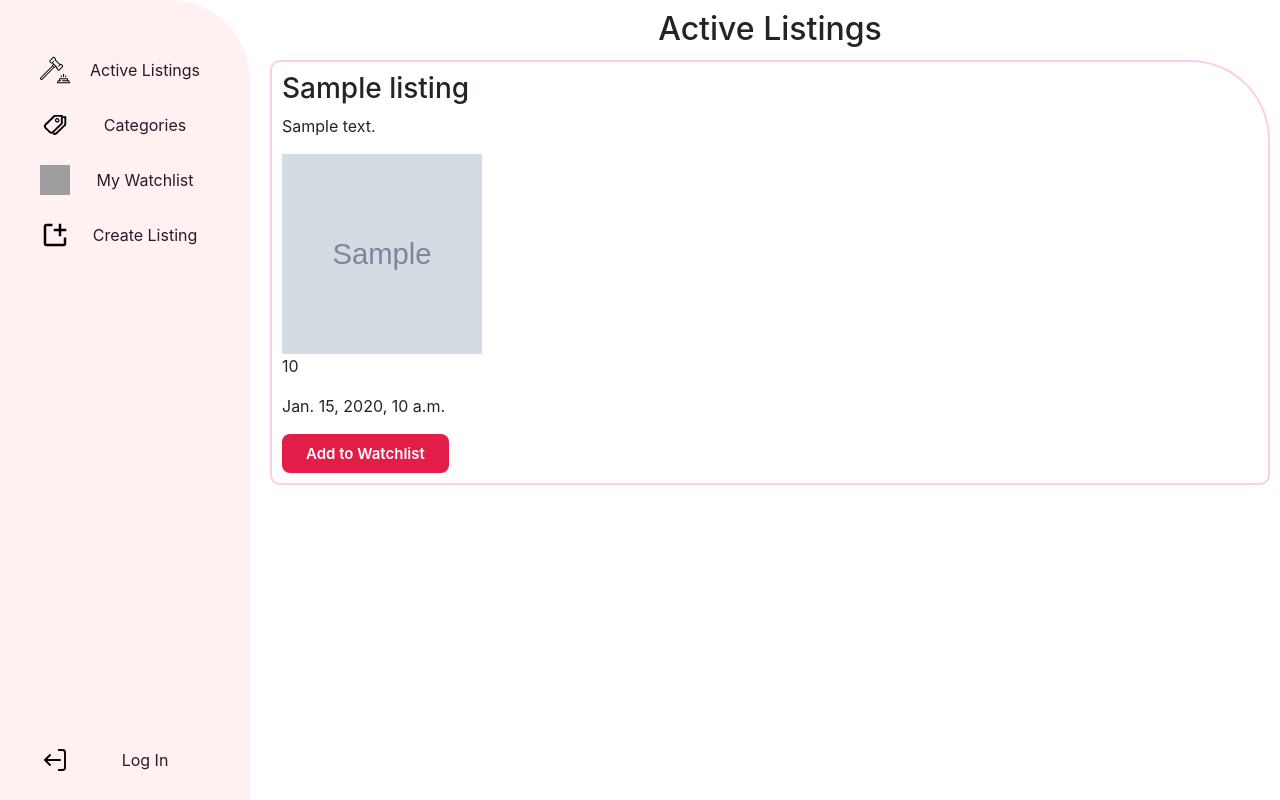
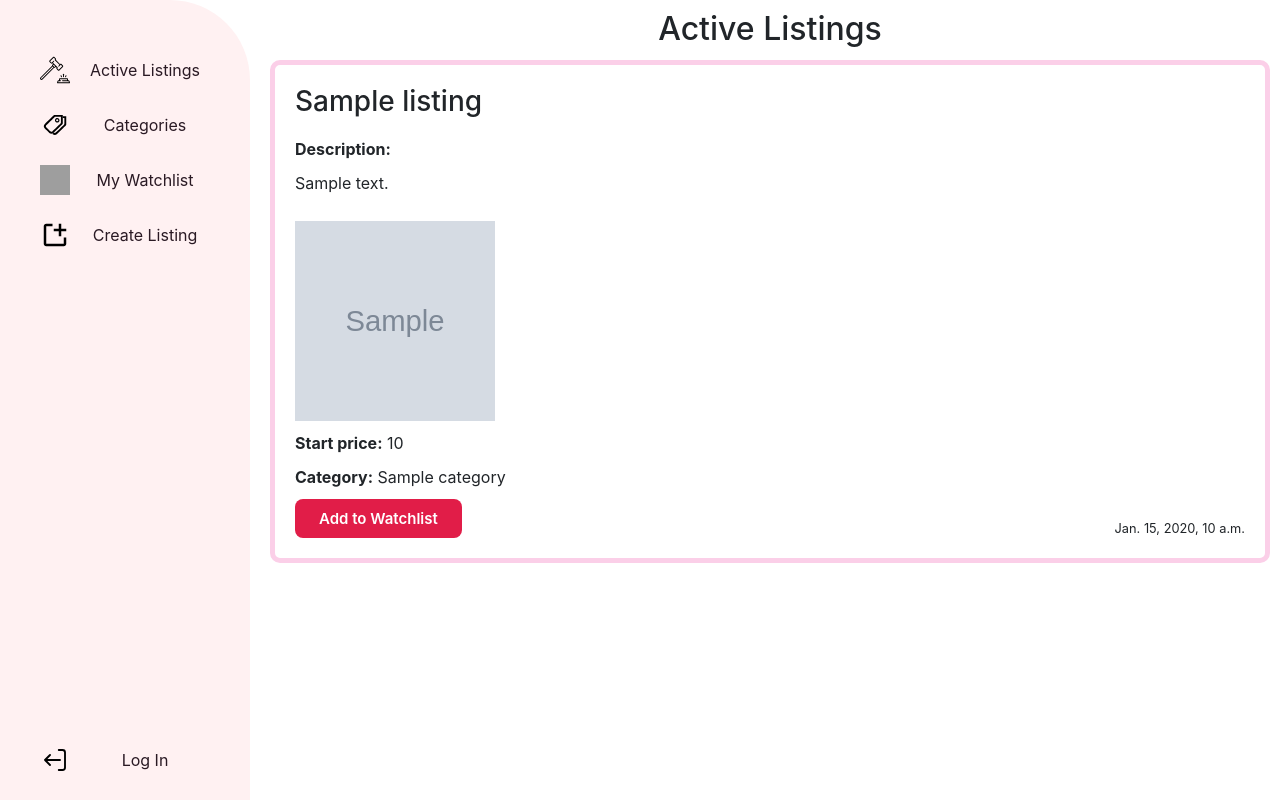
Before and after one commit to TastePate/commerce, a Django app: template auctions/templates/auctions/index.html in a window 1280 px wide. Run offline with Django 3.2, Linux system fonts and the light colour scheme; the template is opened without the code that fills it: most values are stand-ins (such as "Sample title", 1, 10 or a date in 2020); grey boxes marked "Sample" are stand-in pictures; some libraries are stand-ins or nearby versions; grey boxes are pictures that could not be loaded.

Commit message:
update: listing cards on index.html styles

```diff
--- a/auctions/static/auctions/styles.css
+++ b/auctions/static/auctions/styles.css
@@ -86,10 +86,28 @@ h2 {
 }
 
 .listings-item {
+    display: grid;
+    grid-template-columns: auto;
+    gap: 10px;
     background-color: #FFFFFF;
+    border-radius: 10px 10px 10px 10px;
+    padding: 20px;
+    border: 5px solid #FBCFE8;
+    transition: border-radius 0.2s ease;
+}
+
+.listings-item:hover {
     border-radius: 10px 80px 10px 10px;
-    padding: 10px;
-    border: 2px solid #FBCFE8;
+}
+
+.listings-item > small {
+    justify-self: end;
+}
+
+.listings-item-footer {
+    display: flex;
+    justify-content: space-between;
+    align-items: end;
 }
 
 .listings-item > img {
--- a/auctions/templates/auctions/listings_card.html
+++ b/auctions/templates/auctions/listings_card.html
@@ -1,12 +1,13 @@
 <div class="listings-item">
     <h3><a href="{% url 'listing' listing.id %}">{{ listing.title }}</a></h3>
+    <span><strong>Description:</strong></span>
     <p>{{ listing.description|truncatechars:200 }}</p>
     {% if listing.image_src %}
         <img src="{{ listing.image_src }}" alt="Listing Image">
     {% endif %}
-    <p>{{ listing.start_amount }}</p>
-    <p>{{ listing.post_date }}</p>
-
+    <span><strong>Start price:</strong> {{ listing.start_amount }}</span>
+    <span><strong>Category:</strong> {{ listing.category }}</span>
+    <div class="listings-item-footer">
         <form action="{% url 'watchlist' listing.id %}" method="post">
             {% csrf_token %}
             {% if request.user not in listing.wishlisted_by.all %}
@@ -15,4 +16,8 @@
                 <input type="submit" value="Remove from Watchlist" name="auction_id">
             {% endif %}
         </form>
+
+        <small>{{ listing.post_date }}</small>
     </div>
+
+</div>
```
Lines whose indentation alone changed are shown as unchanged.
